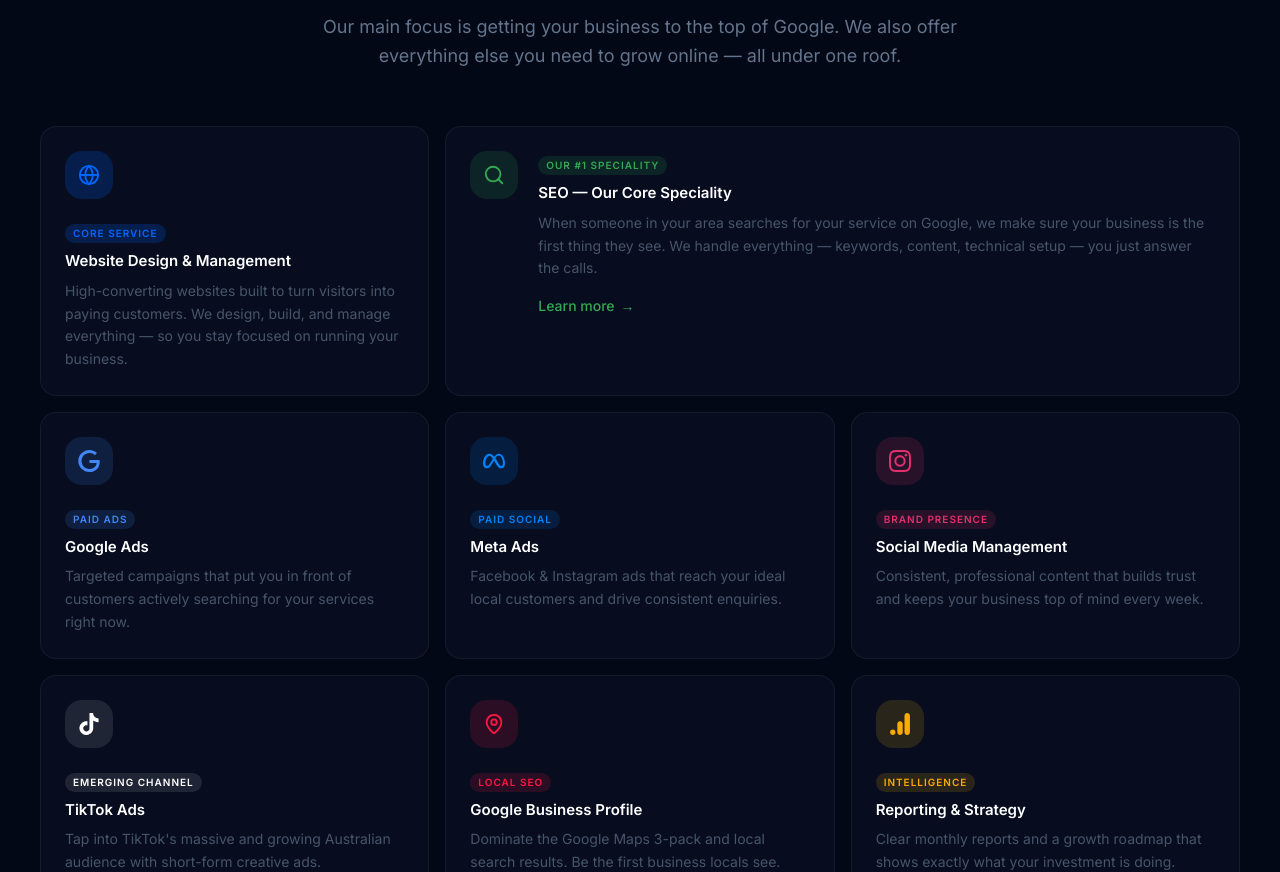
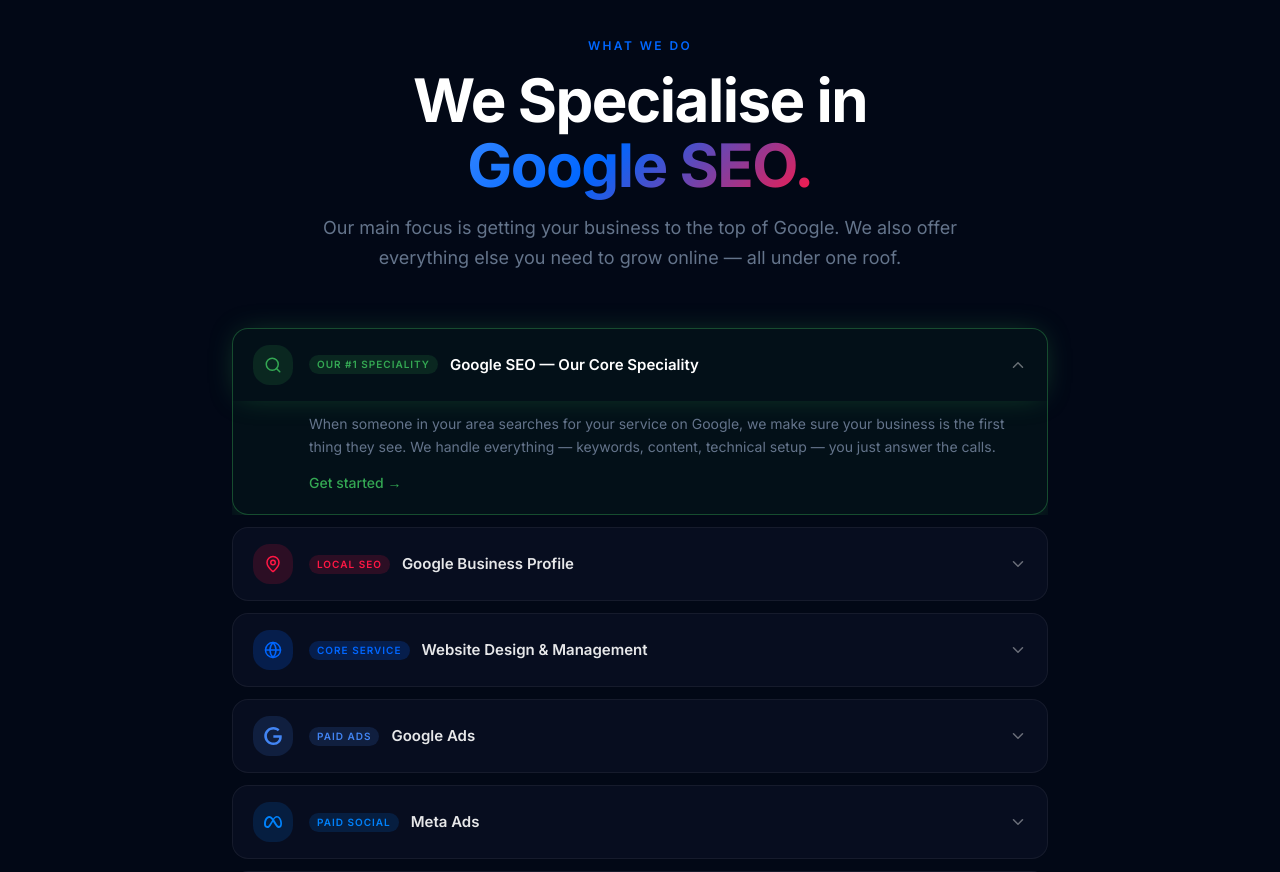
Before and after one commit to primereachau/prime-reach-digital, a Next.js app: page / in a window 1280 px wide. Shown: the part 1928-2800 px from the top of the page. Built offline with nearby package versions, Linux system fonts and the light colour scheme.

Commit message:
Collapsible services accordion, reorder SEO first, bigger hero title

```diff
--- a/src/components/sections/Hero.tsx
+++ b/src/components/sections/Hero.tsx
@@ -120,8 +120,8 @@
                   <span
                     className={`block font-bold leading-[1.05] tracking-tight ${
                       i === 2
-                        ? "gradient-text-brand text-4xl md:text-5xl lg:text-6xl xl:text-7xl"
-                        : "text-white text-4xl md:text-5xl lg:text-6xl xl:text-7xl"
+                        ? "gradient-text-brand text-5xl md:text-6xl lg:text-7xl xl:text-8xl"
+                        : "text-white text-5xl md:text-6xl lg:text-7xl xl:text-8xl"
                     }`}
                   >
                     {line}
--- a/src/components/sections/Services.tsx
+++ b/src/components/sections/Services.tsx
@@ -1,14 +1,33 @@
 "use client";
 
-import { useRef } from "react";
-import { motion, useMotionValue, useSpring, useTransform, useInView } from "framer-motion";
+import { useRef, useState } from "react";
+import { motion, AnimatePresence, useInView } from "framer-motion";
 import {
-  SiGoogle, SiMeta, SiFacebook, SiInstagram,
+  SiGoogle, SiMeta, SiInstagram,
   SiTiktok, SiGoogleanalytics,
 } from "react-icons/si";
-import { Globe, MapPin, BarChart3, Search } from "lucide-react";
+import { Globe, MapPin, Search, ChevronDown } from "lucide-react";
 
 const services = [
+  {
+    Icon: Search,
+    iconColor: "#34A853",
+    glowColor: "rgba(52,168,83,0.15)",
+    borderGlow: "rgba(52,168,83,0.4)",
+    title: "Google SEO — Our Core Speciality",
+    desc: "When someone in your area searches for your service on Google, we make sure your business is the first thing they see. We handle everything — keywords, content, technical setup — you just answer the calls.",
+    tag: "Our #1 Speciality",
+    featured: true,
+  },
+  {
+    Icon: MapPin,
+    iconColor: "#FF1744",
+    glowColor: "rgba(255,23,68,0.15)",
+    borderGlow: "rgba(255,23,68,0.3)",
+    title: "Google Business Profile",
+    desc: "Dominate the Google Maps 3-pack and local search results. Be the first business locals see when they search nearby — the most powerful free tool for local businesses.",
+    tag: "Local SEO",
+  },
   {
     Icon: Globe,
     iconColor: "#0066FF",
@@ -19,22 +38,12 @@
     tag: "Core Service",
   },
   {
-    Icon: Search,
-    iconColor: "#34A853",
-    glowColor: "rgba(52,168,83,0.15)",
-    borderGlow: "rgba(52,168,83,0.3)",
-    title: "SEO — Our Core Speciality",
-    desc: "When someone in your area searches for your service on Google, we make sure your business is the first thing they see. We handle everything — keywords, content, technical setup — you just answer the calls.",
-    tag: "Our #1 Speciality",
-    featured: true,
-  },
-  {
     Icon: SiGoogle,
     iconColor: "#4285F4",
     glowColor: "rgba(66,133,244,0.15)",
     borderGlow: "rgba(66,133,244,0.3)",
     title: "Google Ads",
-    desc: "Targeted campaigns that put you in front of customers actively searching for your services right now.",
+    desc: "Targeted campaigns that put you in front of customers actively searching for your services right now. Instant visibility while your SEO builds long-term.",
     tag: "Paid Ads",
   },
   {
@@ -43,7 +52,7 @@
     glowColor: "rgba(0,130,251,0.15)",
     borderGlow: "rgba(0,130,251,0.3)",
     title: "Meta Ads",
-    desc: "Facebook & Instagram ads that reach your ideal local customers and drive consistent enquiries.",
+    desc: "Facebook & Instagram ads that reach your ideal local customers and drive consistent enquiries straight to your phone.",
     tag: "Paid Social",
   },
   {
@@ -52,7 +61,7 @@
     glowColor: "rgba(225,48,108,0.15)",
     borderGlow: "rgba(225,48,108,0.3)",
     title: "Social Media Management",
-    desc: "Consistent, professional content that builds trust and keeps your business top of mind every week.",
+    desc: "Consistent, professional content that builds trust and keeps your business top of mind every week — without you lifting a finger.",
     tag: "Brand Presence",
   },
   {
@@ -61,17 +70,8 @@
     glowColor: "rgba(255,255,255,0.1)",
     borderGlow: "rgba(255,255,255,0.2)",
     title: "TikTok Ads",
-    desc: "Tap into TikTok's massive and growing Australian audience with short-form creative ads.",
+    desc: "Tap into TikTok's massive and growing Australian audience with short-form creative ads that reach people before they even know they need you.",
     tag: "Emerging Channel",
-  },
-  {
-    Icon: MapPin,
-    iconColor: "#FF1744",
-    glowColor: "rgba(255,23,68,0.15)",
-    borderGlow: "rgba(255,23,68,0.3)",
-    title: "Google Business Profile",
-    desc: "Dominate the Google Maps 3-pack and local search results. Be the first business locals see.",
-    tag: "Local SEO",
   },
   {
     Icon: SiGoogleanalytics,
@@ -79,97 +79,108 @@
     glowColor: "rgba(249,171,0,0.15)",
     borderGlow: "rgba(249,171,0,0.3)",
     title: "Reporting & Strategy",
-    desc: "Clear monthly reports and a growth roadmap that shows exactly what your investment is doing.",
+    desc: "Clear monthly reports and a growth roadmap that shows exactly what your investment is doing — in plain English, no confusing jargon.",
     tag: "Intelligence",
   },
 ];
 
-function ServiceCard({
+function ServiceRow({
   service,
   index,
+  isOpen,
+  onToggle,
 }: {
   service: (typeof services)[0];
   index: number;
+  isOpen: boolean;
+  onToggle: () => void;
 }) {
   const ref = useRef<HTMLDivElement>(null);
   const inView = useInView(ref, { once: true });
-
-  const x = useMotionValue(0);
-  const y = useMotionValue(0);
-  const rotateX = useSpring(useTransform(y, [-80, 80], [6, -6]), { stiffness: 200, damping: 25 });
-  const rotateY = useSpring(useTransform(x, [-80, 80], [-6, 6]), { stiffness: 200, damping: 25 });
-
-  const onMove = (e: React.MouseEvent<HTMLDivElement>) => {
-    const rect = e.currentTarget.getBoundingClientRect();
-    x.set(e.clientX - rect.left - rect.width / 2);
-    y.set(e.clientY - rect.top - rect.height / 2);
-  };
-  const onLeave = () => { x.set(0); y.set(0); };
-
   const Icon = service.Icon as React.ElementType;
 
   return (
     <motion.div
       ref={ref}
-      initial={{ opacity: 0, y: 30 }}
+      initial={{ opacity: 0, y: 20 }}
       animate={inView ? { opacity: 1, y: 0 } : {}}
-      transition={{ duration: 0.6, delay: index * 0.06, ease: [0.25, 0.1, 0.25, 1] }}
-      onMouseMove={onMove}
-      onMouseLeave={onLeave}
-      style={{ rotateX, rotateY, transformStyle: "preserve-3d", perspective: 800 }}
-      className={`group relative rounded-2xl p-6 border border-white/[0.06] bg-[#070d1f] hover:border-white/[0.12] transition-all duration-500 cursor-default ${
-        service.featured ? "lg:col-span-2 lg:row-span-1" : ""
-      }`}
+      transition={{ duration: 0.5, delay: index * 0.05, ease: [0.25, 0.1, 0.25, 1] }}
     >
-      {/* Hover glow */}
-      <div
-        className="absolute inset-0 rounded-2xl opacity-0 group-hover:opacity-100 transition-opacity duration-500 pointer-events-none"
-        style={{ boxShadow: `inset 0 0 60px ${service.glowColor}` }}
-      />
-
-      {/* Hover border glow */}
-      <div
-        className="absolute inset-0 rounded-2xl opacity-0 group-hover:opacity-100 transition-all duration-500 pointer-events-none"
-        style={{ boxShadow: `0 0 30px -8px ${service.borderGlow}` }}
-      />
-
-      <div className={`flex gap-5 ${service.featured ? "flex-row items-start" : "flex-col"}`}>
+      <button
+        onClick={onToggle}
+        className={`w-full text-left rounded-2xl border transition-all duration-300 ${
+          service.featured
+            ? "border-[#34A853]/40 bg-[#34A853]/5 hover:bg-[#34A853]/8"
+            : "border-white/[0.06] bg-[#070d1f] hover:border-white/[0.12]"
+        } ${isOpen ? "rounded-b-none border-b-0" : ""}`}
+        style={isOpen ? { boxShadow: `0 0 30px -8px ${service.borderGlow}` } : {}}
+      >
+        <div className="flex items-center gap-4 px-5 py-4">
           {/* Icon */}
           <div
-          className="flex-shrink-0 w-12 h-12 rounded-xl flex items-center justify-center transition-transform duration-300 group-hover:scale-110"
+            className="flex-shrink-0 w-10 h-10 rounded-xl flex items-center justify-center"
             style={{ backgroundColor: service.glowColor }}
           >
-          <Icon size={22} color={service.iconColor} />
+            <Icon size={18} color={service.iconColor} />
           </div>
 
-        <div className={service.featured ? "flex-1" : ""}>
-          {/* Tag */}
+          {/* Tag + Title */}
+          <div className="flex-1 min-w-0 flex items-center gap-3">
             <span
-            className="inline-block text-[10px] font-semibold uppercase tracking-widest mb-2 px-2 py-0.5 rounded-full"
+              className="hidden sm:inline-block text-[10px] font-semibold uppercase tracking-widest px-2 py-0.5 rounded-full flex-shrink-0"
               style={{ color: service.iconColor, backgroundColor: service.glowColor }}
             >
               {service.tag}
             </span>
+            <span className={`font-semibold text-[15px] truncate ${service.featured ? "text-white" : "text-white/90"}`}>
+              {service.title}
+            </span>
+          </div>
 
-          <h3 className="text-white font-semibold text-[15px] leading-snug mb-2">
-            {service.title}
-          </h3>
-          <p className="text-[#475569] text-sm leading-relaxed">
+          {/* Chevron */}
+          <motion.div
+            animate={{ rotate: isOpen ? 180 : 0 }}
+            transition={{ duration: 0.25 }}
+            className="flex-shrink-0 ml-2"
+          >
+            <ChevronDown size={18} className="text-white/40" />
+          </motion.div>
+        </div>
+      </button>
+
+      {/* Expandable content */}
+      <AnimatePresence initial={false}>
+        {isOpen && (
+          <motion.div
+            initial={{ height: 0, opacity: 0 }}
+            animate={{ height: "auto", opacity: 1 }}
+            exit={{ height: 0, opacity: 0 }}
+            transition={{ duration: 0.3, ease: [0.25, 0.1, 0.25, 1] }}
+            className="overflow-hidden"
+          >
+            <div
+              className={`px-5 pb-5 pt-3 rounded-b-2xl border border-t-0 ${
+                service.featured ? "border-[#34A853]/40 bg-[#34A853]/5" : "border-white/[0.06] bg-[#070d1f]"
+              }`}
+              style={{ boxShadow: `0 8px 30px -8px ${service.borderGlow}` }}
+            >
+              <p className="text-[#64748B] text-sm leading-relaxed pl-14">
                 {service.desc}
               </p>
-
               {service.featured && (
+                <div className="pl-14 mt-3">
                   <a
                     href="#contact"
-              className="inline-flex items-center gap-1.5 mt-4 text-sm font-medium group/link"
-              style={{ color: service.iconColor }}
+                    className="inline-flex items-center gap-1.5 text-sm font-medium text-[#34A853] hover:underline"
                   >
-              <span>Learn more</span>
-              <span className="transition-transform duration-200 group-hover/link:translate-x-1">→</span>
+                    Get started →
                   </a>
+                </div>
               )}
             </div>
-      </div>
+          </motion.div>
+        )}
+      </AnimatePresence>
     </motion.div>
   );
 }
@@ -177,13 +188,16 @@
 export default function Services() {
   const ref = useRef<HTMLDivElement>(null);
   const inView = useInView(ref, { once: true });
+  const [openIndex, setOpenIndex] = useState<number | null>(0);
+
+  const toggle = (i: number) => setOpenIndex(openIndex === i ? null : i);
 
   return (
-    <section id="services" ref={ref} className="relative py-28 lg:py-36">
+    <section id="services" ref={ref} className="relative py-28 lg:py-36 overflow-hidden">
       <div className="absolute top-0 inset-x-0 h-px bg-gradient-to-r from-transparent via-[#0066FF]/30 to-transparent" />
 
-      <div className="max-w-7xl mx-auto px-6 lg:px-10">
-        {/* Header — centred */}
+      <div className="max-w-4xl mx-auto px-6 lg:px-10">
+        {/* Header */}
         <motion.div
           initial={{ opacity: 0, y: 20 }}
           animate={inView ? { opacity: 1, y: 0 } : {}}
@@ -203,10 +217,16 @@
           </p>
         </motion.div>
 
-        {/* Grid */}
-        <div className="grid grid-cols-1 md:grid-cols-2 lg:grid-cols-3 gap-4" style={{ perspective: 1000 }}>
+        {/* Accordion */}
+        <div className="flex flex-col gap-3">
           {services.map((service, i) => (
-            <ServiceCard key={i} service={service} index={i} />
+            <ServiceRow
+              key={i}
+              service={service}
+              index={i}
+              isOpen={openIndex === i}
+              onToggle={() => toggle(i)}
+            />
           ))}
         </div>
       </div>
```
Lines whose indentation alone changed are shown as unchanged.
